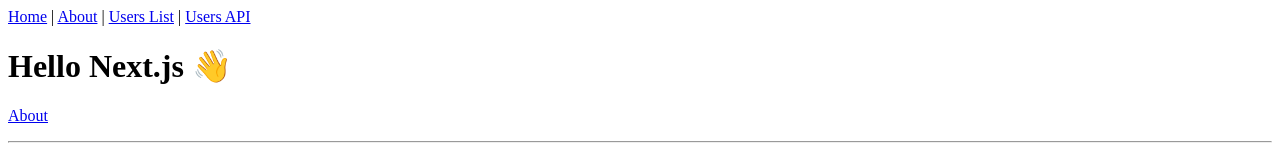
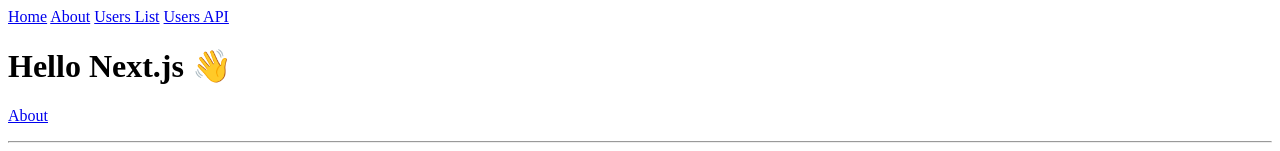
Before and after one commit to homfarnam/notion-api, a Next.js app: page / in a window 1280 px wide. Shown: the top 151 px of the page. Built offline with nearby package versions, Linux system fonts and the light colour scheme.

Commit message:
Change layout style

```diff
--- a/components/Layout.tsx
+++ b/components/Layout.tsx
@@ -1,33 +1,31 @@
-import React, { ReactNode } from 'react'
-import Link from 'next/link'
-import Head from 'next/head'
+import React, { ReactNode } from "react";
+import Link from "next/link";
+import Head from "next/head";
 
 type Props = {
-  children?: ReactNode
-  title?: string
-}
+  children?: ReactNode;
+  title?: string;
+};
 
-const Layout = ({ children, title = 'This is the default title' }: Props) => (
+const Layout = ({ children, title = "This is the default title" }: Props) => (
   <div>
     <Head>
       <title>{title}</title>
       <meta charSet="utf-8" />
       <meta name="viewport" content="initial-scale=1.0, width=device-width" />
     </Head>
-    <header>
-      <nav>
+    <header className="w-full flex justify-center">
+      <nav className="flex justify-around space-x-4 text-xl">
         <Link href="/">
           <a>Home</a>
-        </Link>{' '}
-        |{' '}
+        </Link>{" "}
         <Link href="/about">
           <a>About</a>
-        </Link>{' '}
-        |{' '}
+        </Link>{" "}
         <Link href="/users">
           <a>Users List</a>
-        </Link>{' '}
-        | <a href="/api/users">Users API</a>
+        </Link>{" "}
+        <a href="/api/users">Users API</a>
       </nav>
     </header>
     {children}
@@ -36,6 +34,6 @@
       <span>I'm here to stay (Footer)</span>
     </footer>
   </div>
-)
+);
 
-export default Layout
+export default Layout;
```
